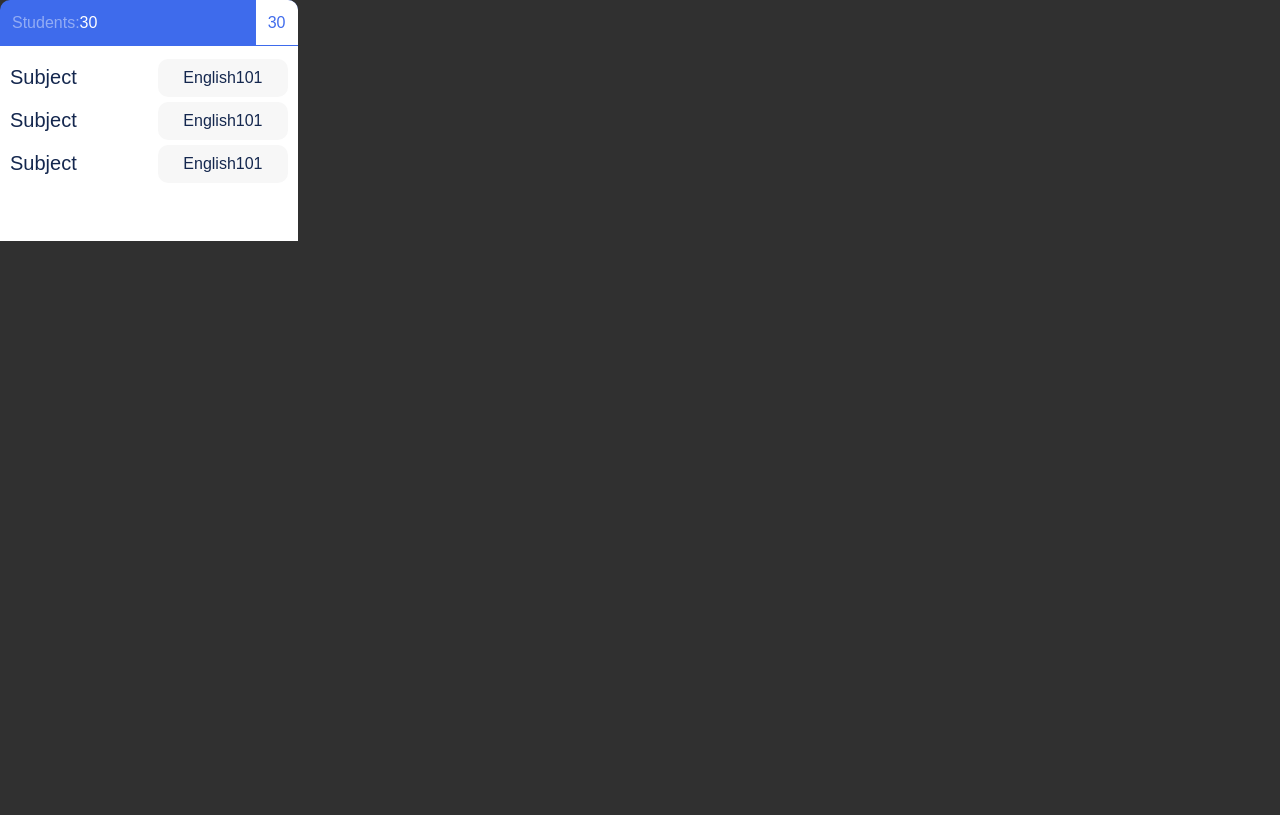
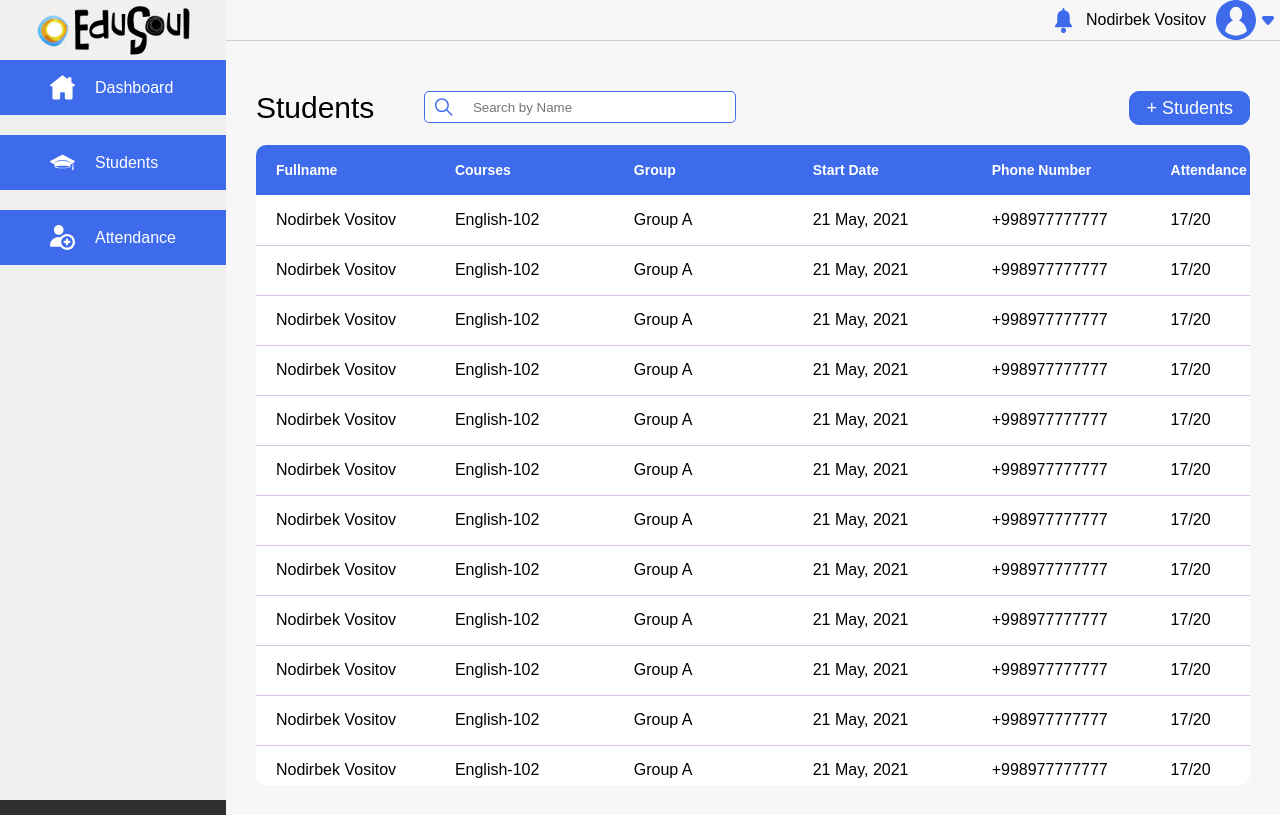
Before and after one commit to KAN-Inc/edusoul-crm-front-end, a React (Create React App) app: page / in a window 1280 px wide. Built offline with nearby package versions, Linux system fonts and the light colour scheme.

Commit message:
Some changes to structure

```diff
--- a/src/App.js
+++ b/src/App.js
@@ -1,72 +1,22 @@
+import useWindowSize from "./utils/useWindowSize";
+
 import Login from "./pages/Login";
 import Main from "./pages/Main";
-
-import useWindowSize from "./utils/useWindowSize";
-
-import * as Styled from "./components/dashboard/card";
-import * as Global from "./components/global";
+import Card1 from "./components/DashboardCards/Card1";
 
 function App() {
   const size = useWindowSize();
 
   return (
-    <Global.Grid gap="30" columns="4">
-      <Styled.Card>
-        <Styled.CardTitle>
-          <Global.Flexbox align="center">
-            <Global.Text color="#ffffff70;" fontSize="20px">
-              Students:
-            </Global.Text>
-            <Global.Text color="#ffffff;" fontSize="20px">
-              30
-            </Global.Text>
-          </Global.Flexbox>
-          <Styled.CardBadge>30</Styled.CardBadge>
-        </Styled.CardTitle>
-        <Styled.CardBody>
-          <Global.Flexbox
-            margin="2.5px 0"
-            align="center"
-            justify="space-between"
-          >
-            <Global.Text color="#14274E;" fontSize="20">
-              Subject
-            </Global.Text>
-            <Global.Badge>English101</Global.Badge>
-          </Global.Flexbox>
-          <Global.Flexbox
-            margin="2.5px 0"
-            align="center"
-            justify="space-between"
-          >
-            <Global.Text color="#14274E;" fontSize="20">
-              Subject
-            </Global.Text>
-            <Global.Badge>English101</Global.Badge>
-          </Global.Flexbox>
-          <Global.Flexbox
-            margin="2.5px 0"
-            align="center"
-            justify="space-between"
-          >
-            <Global.Text color="#14274E;" fontSize="20">
-              Subject
-            </Global.Text>
-            <Global.Badge>English101</Global.Badge>
-          </Global.Flexbox>
-        </Styled.CardBody>
-      </Styled.Card>
-    </Global.Grid>
+    <div>
+      {size.width <= 1024 ? (
+        "This app works in larger window size. (Open it on desktop)"
+      ) : (
+        // <Card1 />
+        <Main />
+      )}
+    </div>
   );
 }
 
 export default App;
-{
-  /* <div>
-      {size.width <= 1024 ? (
-        "This app works in larger window size. (Open it on desktop)"
-      ) : (
-        <Main />
-      )}
-    </div> */
-}
--- /dev/null
+++ b/src/components/DashboardCards/Card1/index.js
@@ -0,0 +1,56 @@
+import * as Styled from "./style";
+import * as Global from "../../global";
+
+const Card1 = (props) => {
+  return (
+    <Global.Grid gap="30" columns="4">
+      <Styled.Card>
+        <Styled.CardTitle>
+          <Global.Flexbox align="center">
+            <Global.Text color="#ffffff70;" fontSize="20px">
+              Students:
+            </Global.Text>
+            <Global.Text color="#ffffff;" fontSize="20px">
+              30
+            </Global.Text>
+          </Global.Flexbox>
+          <Styled.CardBadge>30</Styled.CardBadge>
+        </Styled.CardTitle>
+        <Styled.CardBody>
+          <Global.Flexbox
+            margin="2.5px 0"
+            align="center"
+            justify="space-between"
+          >
+            <Global.Text color="#14274E;" fontSize="20">
+              Subject
+            </Global.Text>
+            <Global.Badge>English101</Global.Badge>
+          </Global.Flexbox>
+          <Global.Flexbox
+            margin="2.5px 0"
+            align="center"
+            justify="space-between"
+          >
+            <Global.Text color="#14274E;" fontSize="20">
+              Subject
+            </Global.Text>
+            <Global.Badge>English101</Global.Badge>
+          </Global.Flexbox>
+          <Global.Flexbox
+            margin="2.5px 0"
+            align="center"
+            justify="space-between"
+          >
+            <Global.Text color="#14274E;" fontSize="20">
+              Subject
+            </Global.Text>
+            <Global.Badge>English101</Global.Badge>
+          </Global.Flexbox>
+        </Styled.CardBody>
+      </Styled.Card>
+    </Global.Grid>
+  );
+};
+
+export default Card1;
--- a/src/components/dashboard/card.js
+++ b/src/components/DashboardCards/Card1/style.js
@@ -26,13 +26,12 @@ export const CardBadge = styled.div`
   padding: 0 12px;
   background: #fff;
   border-left: 1px solid #406cec;
-    color: #406CEC;
+  color: #406cec;
   &:hover {
-        background #3e6bec;
+    background: #3e6bec;
     color: #fff;
     cursor: pointer;
     border-left: 1px solid #fff;
-        }
   }
 `;
 
```
Lines whose indentation alone changed are shown as unchanged.
